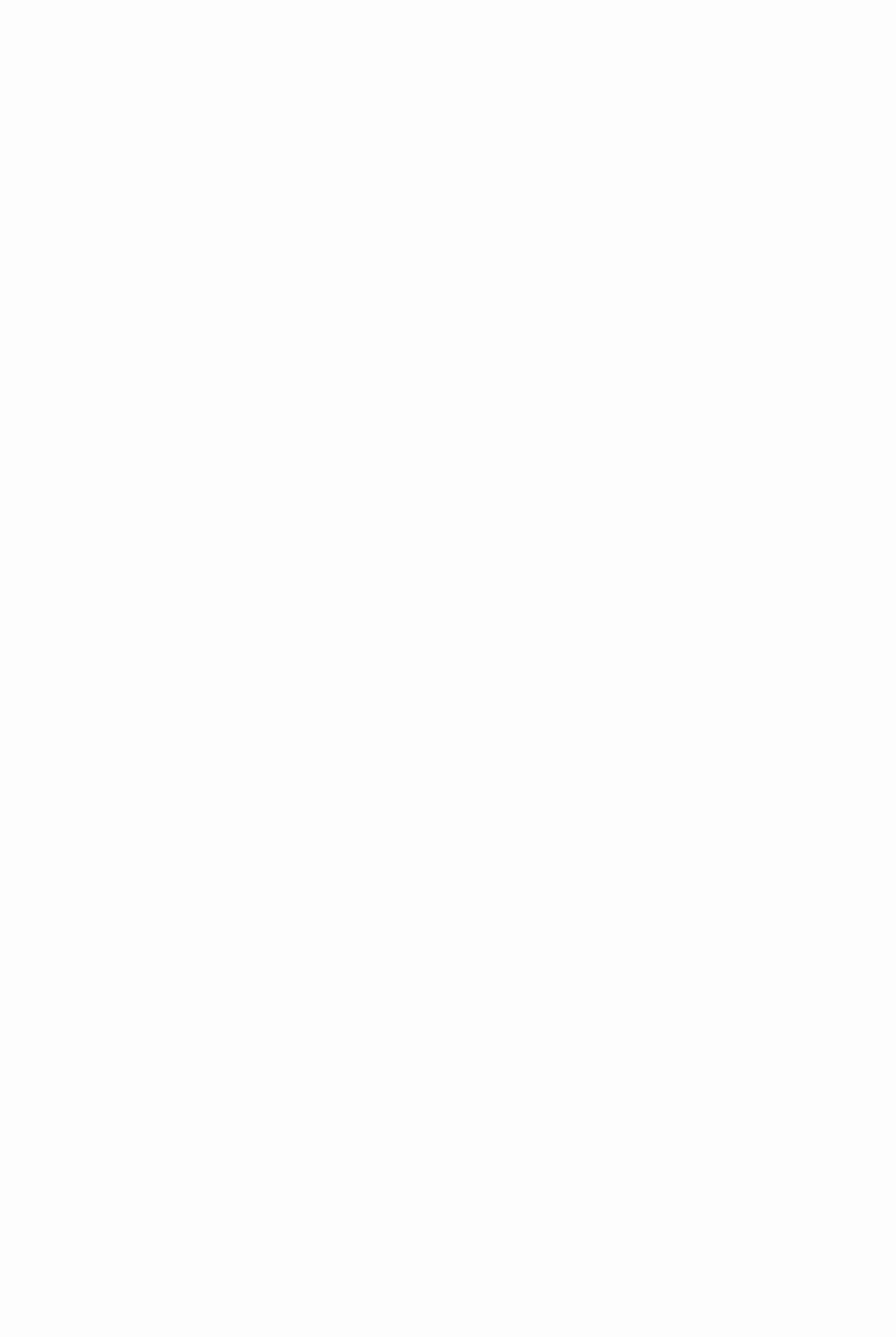
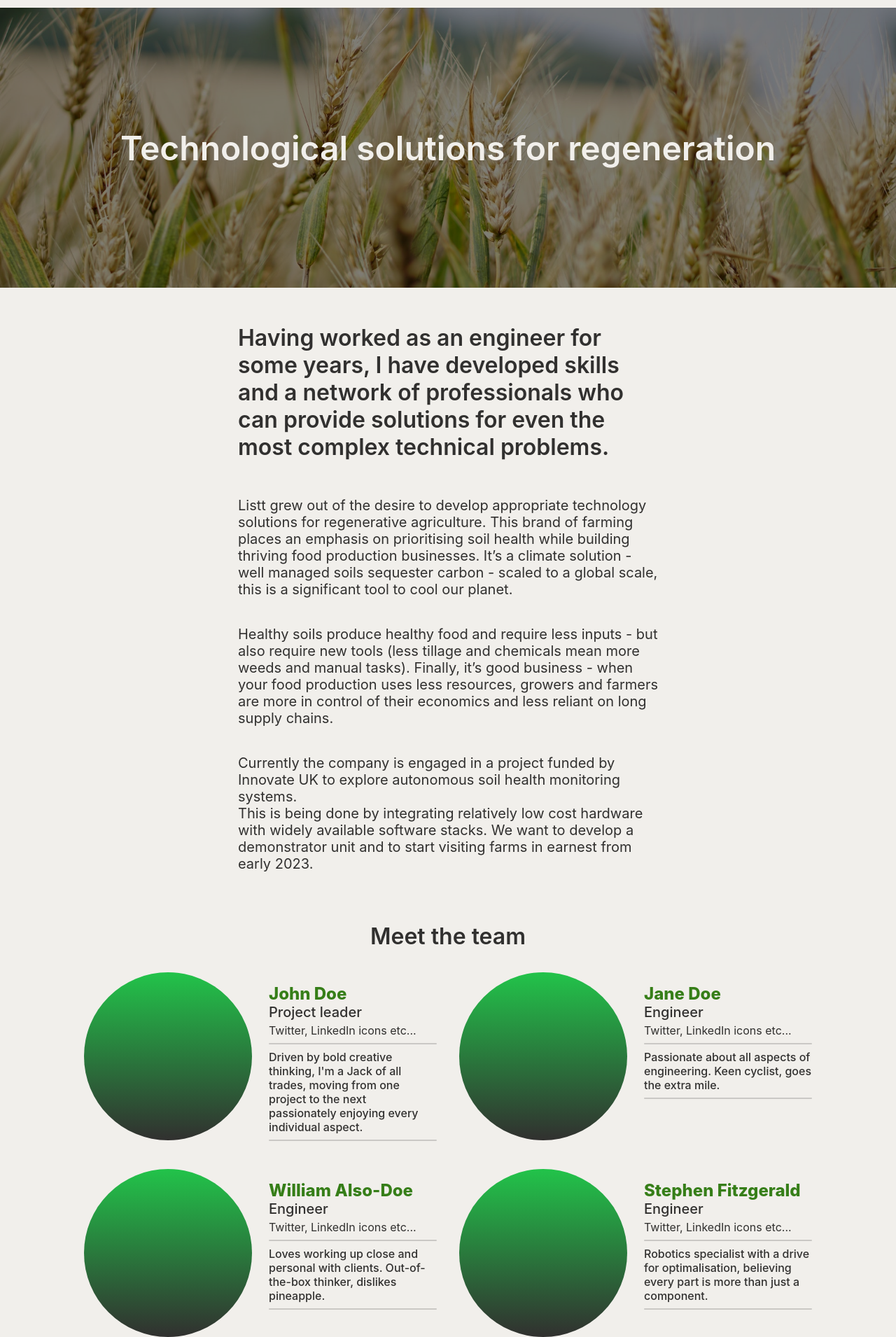
Before and after one commit to MoermansJ/listt, a React (Create React App) app: page /about in a window 1280 px wide. Shown: the part 53-1963 px from the top of the page at 70% size. Before the commit the page ends 800 px from the top, so only its background shows below. Built offline with nearby package versions, Linux system fonts and the light colour scheme; a web font is replaced by a local one.

Commit message:
new profile cards ,about page sort of finished. TO DO: add footer!

```diff
--- a/src/App.css
+++ b/src/App.css
@@ -9,8 +9,10 @@
   --lastCol: 10/14;
   --colGap: 24px;
   --green: #367e18;
-  --white: #fdfdfd;
-  --black: #181818;
+  /* --white: #fcfcfc; OLD*/
+  --white: #f1efeb;
+  /* --black: #181818; OLD*/
+  --black: #31302f;
   --navbarHeight: 64px;
 }
 
--- a/src/Components/ContactForm/ContactForm.css
+++ b/src/Components/ContactForm/ContactForm.css
@@ -7,13 +7,14 @@
 }
 
 .form-grid > input {
-  border: 1px solid #e0e0e0;
+  border: 1px solid #31302f65;
   border-radius: 4px;
   outline: none;
   margin-top: 8px;
   margin-bottom: 40px;
   padding: 8px 8px;
   font-size: 16px;
+  background-color: var(--white);
 }
 
 .form-grid > label,
@@ -24,7 +25,7 @@ input {
 
 .form-grid > textarea {
   height: 200px;
-  border: 1px solid #e0e0e0;
+  border: 1px solid #31302f65;
   border-radius: 4px;
   outline: none;
   resize: none;
@@ -34,6 +35,7 @@ input {
   padding: 8px 8px;
   font-family: "satoshi";
   font-size: 17.5px;
+  background-color: var(--white);
 }
 
 .form-grid > button {
@@ -44,17 +46,18 @@ input {
   color: var(--white);
   transition: 0.2s all ease-in-out;
   cursor: pointer;
+  border: 2px solid var(--black);
   border-radius: 4px;
   font-size: 16px;
 }
 
 .form-grid > button:hover {
-  background: #fff;
-  color: #000;
+  background: var(--white);
+  color: var(--black);
   font-weight: bold;
 }
 
 .form-grid > input:focus,
 .form-grid > textarea:focus {
-  border: 1px solid #181818;
+  border: 1px solid var(--black);
 }
--- a/src/Components/ProjectCard/ProjectCard.css
+++ b/src/Components/ProjectCard/ProjectCard.css
@@ -49,7 +49,7 @@
 }
 
 .projectcard-button {
-  border: 2px solid black;
+  border: 2px solid var(--black);
   border-radius: 4px;
 
   width: 308px;
--- a/src/Components/TeamProfileCard/TeamProfileCard.css
+++ b/src/Components/TeamProfileCard/TeamProfileCard.css
@@ -1,42 +1,53 @@
 .card {
-  grid-column: span 3;
-  height: 320px;
-  width: 260px;
-  display: grid;
-  grid-template-rows: auto 64px;
-  border: 2px solid #160905;
-  border-radius: 24px;
-  background: linear-gradient(#fdbb2d, #22c34a);
-  backdrop-filter: blur(5px);
-}
-
-.card-top {
-  grid-row: 1;
-}
-
-.card-bottom {
-  grid-row: 2;
-  border-top: 2px solid black;
-  height: 60px;
   display: flex;
-  justify-content: center;
-  align-items: center;
-  flex-direction: column;
-  margin: -2px 0px auto 0px;
+  align-items: flex-start;
 }
 
 .card-image {
-  height: 100%;
-  width: 100%;
-  opacity: 0.5;
+  /* background: var(--black); */
+  background: linear-gradient(#22c34a, var(--black));
+  margin-right: 24px;
+  height: 240px;
+  width: 240px;
+  border-radius: 120px;
+  display: flex;
+  justify-content: center;
+  align-items: flex-end;
+}
+
+.card-right {
+  padding-top: 16px;
+  display: flex;
+  justify-content: center;
+  flex-direction: column;
+}
+
+.card-name {
+  font-weight: 800;
+  font-size: 24px;
+  color: var(--green);
 }
 
 .card-title {
-  font-weight: 700;
+  font-weight: 500;
+  font-size: 20px;
+}
+
+.card-icons {
+  margin-top: 4px;
+}
+
+.card-description {
+  width: 240px;
+  font-weight: 500;
   font-size: 16px;
 }
 
-.card-name {
-  font-weight: 500;
-  font-size: 16px;
+.divider-line {
+  height: 2px;
+  width: 240px;
+  background: var(--black);
+  border-radius: 8px;
+  opacity: 0.2;
+  margin: 8px auto;
 }
--- a/src/Components/TeamProfileCard/TeamProfileCard.js
+++ b/src/Components/TeamProfileCard/TeamProfileCard.js
@@ -1,19 +1,25 @@
 import "./TeamProfileCard.css";
 
 function TeamProfileCard({ item }) {
-  const { image, name, title } = item;
+	const { image, name, title, description } = item;
 
-  return (
-    <div className="card">
-      <div className="card-top">
-        <img src={image} alt="team profile picture" className="card-image" />
-      </div>
-      <div className="card-bottom">
-        <span className="card-title">{title}</span>
-        <span className="card-name">{name}</span>
-      </div>
-    </div>
-  );
+	return (
+		<div className="card">
+
+			<div className="card-image" />
+			{/* ^^replace with img */}
+
+			<div className="card-right">
+				<span className="card-name">{name}</span>
+				<span className="card-title">{title}</span>
+				<span className="card-icons">Twitter, LinkedIn icons etc... </span>
+				<div className="divider-line" />
+				<div className="card-description">{description}</div>
+				<div className="divider-line" />
+			</div>
+
+		</div>
+	);
 }
 
 export default TeamProfileCard;
--- a/src/Data/TeamProfileData.js
+++ b/src/Data/TeamProfileData.js
@@ -1,23 +1,27 @@
 const TeamProfileData = [
 	{
 		image: "https://www.svgrepo.com/show/421549/user-profile.svg",
-    name: "John D.",
-    title: "Chief Executive Officer",
+		name: "John Doe",
+		title: "Project leader",
+		description: "Driven by bold creative thinking, I'm a Jack of all trades, moving from one project to the next passionately enjoying every individual aspect."
 	},
 	{
 		image: "https://www.svgrepo.com/show/421549/user-profile.svg",
-    name: "Jane D.",
-    title: "Chief Financial Officer",
+		name: "Jane Doe",
+		title: "Engineer",
+		description: "Passionate about all aspects of engineering. Keen cyclist, goes the extra mile."
 	},
 	{
 		image: "https://www.svgrepo.com/show/421549/user-profile.svg",
-    name: "William A.",
-    title: "Head of Accounting",
+		name: "William Also-Doe",
+		title: "Engineer",
+		description: "Loves working up close and personal with clients. Out-of-the-box thinker, dislikes pineapple.",
 	},
 	{
 		image: "https://www.svgrepo.com/show/421549/user-profile.svg",
-    name: "Stephen F.",
-    title: "Head of Sales",
+		name: "Stephen Fitzgerald",
+		title: "Engineer",
+		description: "Robotics specialist with a drive for optimalisation, believing every part is more than just a component.",
 	},
 ];
 
--- a/src/Pages/About/About.css
+++ b/src/Pages/About/About.css
@@ -1,48 +1,64 @@
 .about-grid {
+  grid-column: 1/-1;
   display: grid;
   grid-template-columns: var(--col);
+  grid-template-rows: 400px;
   column-gap: var(--colGap);
 }
 
-.cards-grid {
-  grid-column: 2;
-  display: grid;
-  grid-template-columns: var(--colNoAuto);
-  column-gap: var(--colGap);
-  row-gap: var(--colGap);
+.top-image-flex {
+  grid-column: 1/-1;
+  display: flex;
+  justify-content: center;
+  align-items: center;
+  color: var(--white);
+  font-size: 48px;
+  font-weight: 600;
+  width: 100%;
+  height: 100%;
+  position: relative;
+  z-index: 1;
 }
 
-.about-image {
-  grid-column: 2;
+.top-image {
+  grid-column: 1/-1;
+  grid-row: 1;
+  width: 100%;
+  height: 100%;
+  filter: brightness(50%);
+  object-fit: cover;
+  position: absolute;
+  top: 0;
+  left: 0;
+  z-index: -1;
 }
 
-#about-text1 {
-  grid-row: 2;
-  grid-column: 2/6;
+.about-flex {
+  grid-column: 1/-1;
+  display: flex;
+  justify-content: center;
+  align-items: center;
+  flex-direction: column;
+  padding-top: 20px;
+  background: var(--white);
 }
 
-#about-image1 {
-  grid-row: 2;
-  grid-column: 6/12;
-  display: none;
+.about-flex > .subtitle {
+  font-weight: 600;
 }
 
-#about-text2 {
-  grid-row: 3;
-  grid-column: 2;
+.about-flex > p {
+  width: 600px;
 }
 
-#about-image2 {
-  grid-row: 3;
-  display: none;
+.about-flex > p:last-of-type {
+  padding-bottom: 20px;
 }
 
-#about-title1 {
-  grid-row: 1;
-  grid-column: 2;
+.team-profiles {
+  max-width: 1040px;
+  gap: 32px;
+  display: flex;
+  justify-content: flex-start;
+  flex-wrap: wrap;
 }
-
-#about-title2 {
-  grid-row: 5;
-  grid-column: 2;
-}
--- a/src/Pages/About/About.js
+++ b/src/Pages/About/About.js
@@ -6,8 +6,53 @@ function About() {
 	return (
 		<div className="about-grid">
 
-		</div>
+			<div className="top-image-flex">
+				<span>Technological solutions for regeneration</span>
+				<img src={"./images/about1.jpg"} className="top-image" alt="" />
+			</div>
+
+			<div className="about-flex">
+				<p className="subtitle">
+					Having worked as an engineer for some years, I have developed skills and a
+					network of professionals who can provide solutions for even the most complex technical problems.
+				</p>
+
+				<p className="text">
+					Listt grew out of the desire to develop appropriate technology solutions for regenerative
+					agriculture. This brand of farming places an emphasis on prioritising soil health while
+					building thriving food production businesses. It’s a climate solution - well managed soils
+					sequester carbon - scaled to a global scale, this is a significant tool to cool our planet.
+				</p>
+
+				<p className="text">
+					Healthy soils produce healthy food and require less inputs - but also require new tools (less
+					tillage and chemicals mean more weeds and manual tasks). Finally, it’s good business -
+					when your food production uses less resources, growers and farmers are more in control of
+					their economics and less reliant on long supply chains.
+				</p>
+
+				<p className="text">
+					Currently the company is engaged in a project funded by Innovate UK to explore
+					autonomous soil health monitoring systems. <br />
+					This is being done by integrating relatively low
+					cost hardware with widely available software stacks. We want to develop a demonstrator unit
+					and to start visiting farms in earnest from early 2023.
+				</p>
+
+				<span className="subtitle">Meet the team</span>
+
+				<div className="team-profiles">
+					{TeamProfileData.map((item, key = 0) => (
+						<TeamProfileCard item={item} key={key} />
+					))}
+				</div>
+			</div>
+
+		</div >
 	);
 }
 
+//soilhands Photo by Mikhail Nilov: https://www.pexels.com/photo/person-with-soil-on-hands-8543583/
+//plantcloseup Photo by PhotoMIX Company: https://www.pexels.com/photo/closeup-photo-of-sprout-1002703/
+
 export default About;
--- a/src/index.css
+++ b/src/index.css
@@ -8,8 +8,8 @@ body {
     "Helvetica Neue", sans-serif;
   -webkit-font-smoothing: antialiased;
   -moz-osx-font-smoothing: grayscale;
-  background: #fdfdfd;
-  color: #181818;
+  background: var(--white);
+  color: var(--black);
 }
 
 code {
```
Also changed, not shown: public/images/about1.jpg (added). Lines whose indentation alone changed are shown as unchanged.
